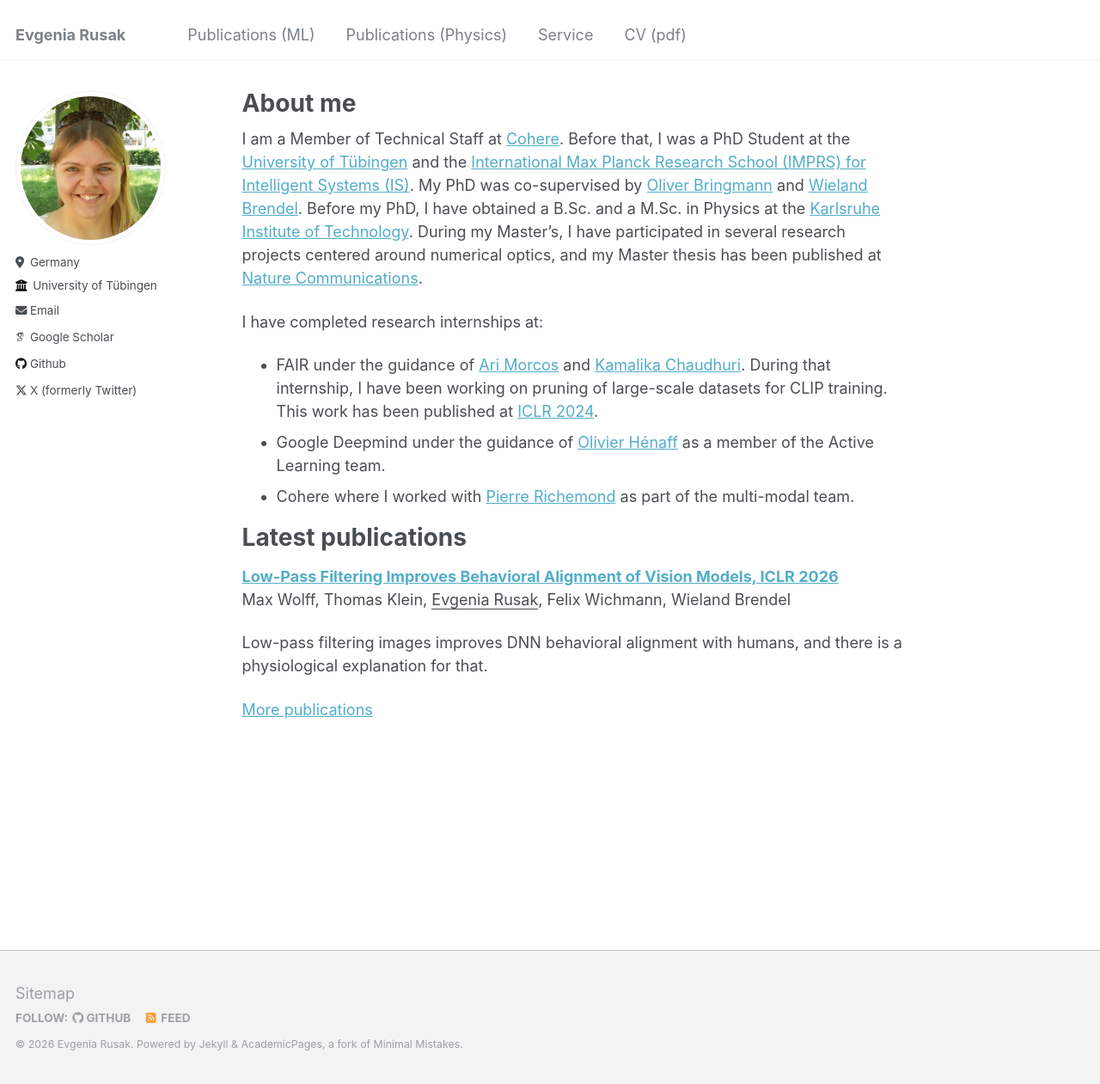
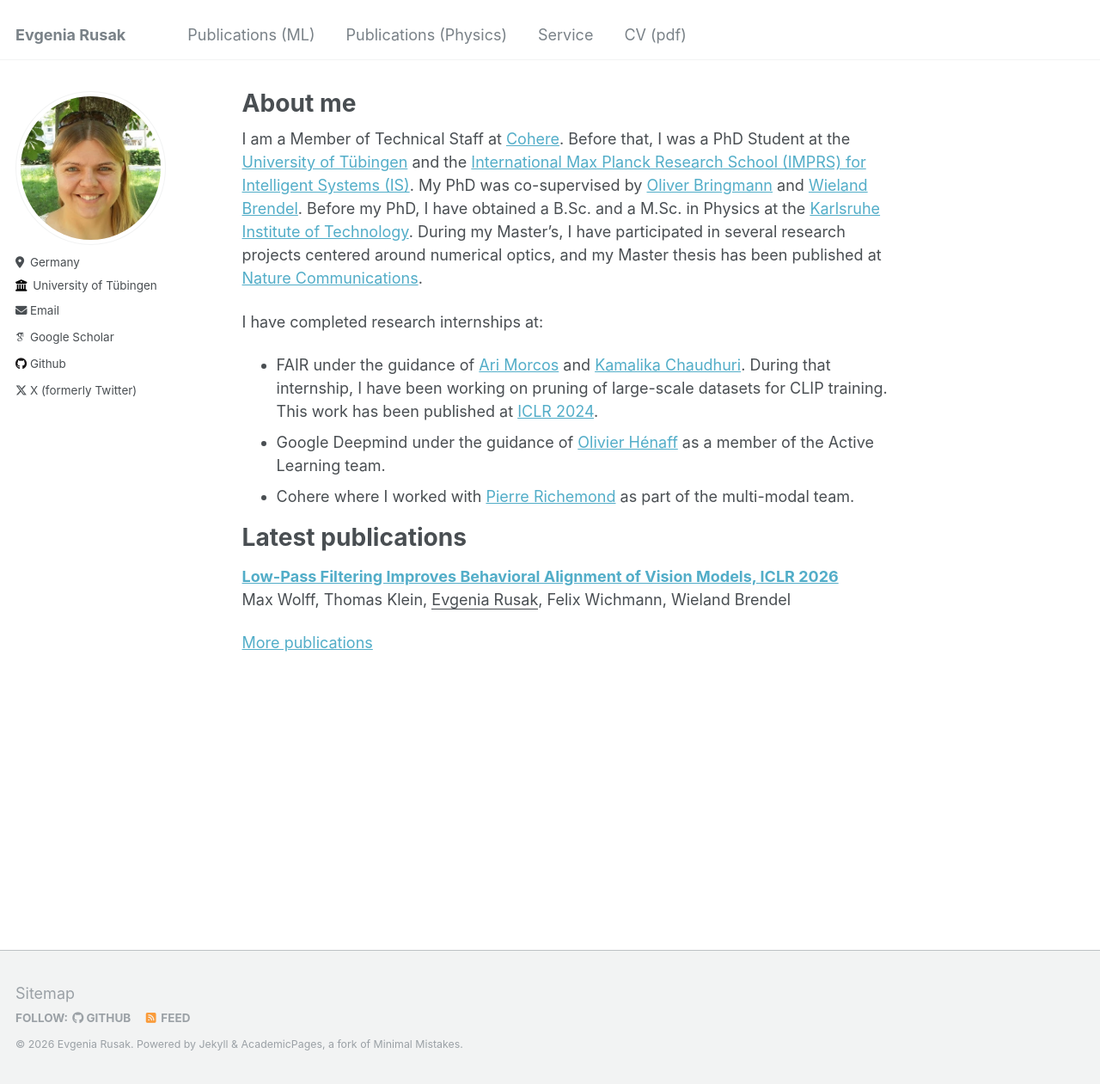
Before and after one commit to evgeniarusak/evgeniarusak.github.io, a Jekyll site: the page built from _pages/about.md, in a window 1280 px wide and 1261 px high. Shown: the whole window at 86% size. Built offline with Jekyll 4.4.1, drawn with Linux system fonts in a browser that asks for light colours; some web fonts are replaced.

Commit message:
Update about.md

```diff
--- a/_pages/about.md
+++ b/_pages/about.md
@@ -19,7 +19,5 @@ Latest publications
 [**Low-Pass Filtering Improves Behavioral Alignment of Vision Models, ICLR 2026**]([https://openreview.net/forum?id=6ufuJl2XyE](https://arxiv.org/abs/2602.13859))\
 Max Wolff, Thomas Klein, <ins>Evgenia Rusak</ins>, Felix Wichmann, Wieland Brendel
 
-Low-pass filtering images improves DNN behavioral alignment with humans, and there is a physiological explanation for that.
-
 
 [More publications](https://evgeniarusak.github.io/publications)
```
